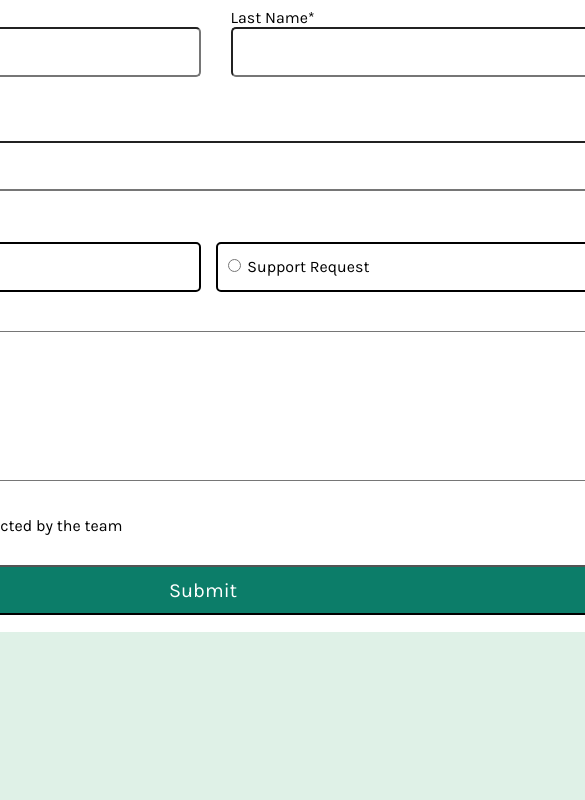
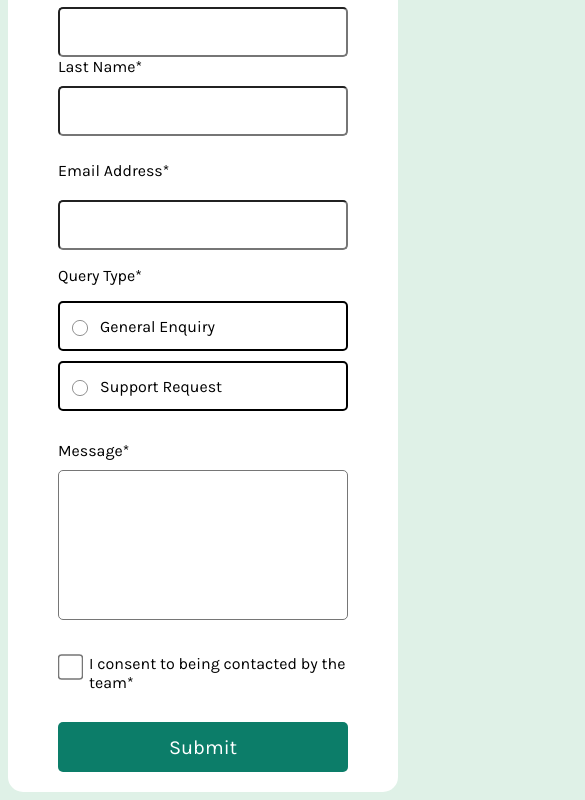
Before and after one commit to Stephen-254/Registration-form-validator, a plain HTML site: page index.html in a window 390 px wide. Shown: the part 278-1078 px from the top of the page, 585 px wide, since content can reach past the window. Before the commit the page ends 918 px from the top, so only its background shows below. Drawn offline with Linux system fonts and the light colour scheme.

Commit message:
styles complete, responsiveness complete, next step, validation

```diff
--- a/index.html
+++ b/index.html
@@ -64,7 +64,8 @@
       <div class="queries">
 
         <div class="query-one">
-          <input type="radio" name="one"> General Enquiry
+          <input type="radio" name="one" id="query-one">
+          <label for="query-one">General Enquiry</label>
         </div>
 
       <div class="query-two">
@@ -75,13 +76,16 @@
 
     <!--Message section-->
     <section class="message">
-      <p style="margin: 0;">Message*</p>
+      <p>Message*</p>
       <textarea name="message" id="messsage"></textarea>
     </section>
 
     <!--Terms and conditions-->
     <section class="terms">
-      <input type="checkbox"> I consent to being contacted by the team
+      <input type="checkbox" id="terms">
+      <label for="terms">
+        I consent to being contacted by the team*
+      </label>
     </section>
 
     <!--Submit Button-->
--- a/styles.css
+++ b/styles.css
@@ -30,7 +30,7 @@ header{
 
 #container{
    width: auto;
-   height: 750px;
+   height: 800px;
    background-color: white;
    border-radius: 15px;
 }
@@ -55,12 +55,19 @@ header{
     height: 50px;
     margin-right: 30px;
     border-radius: 5px;
+    font-size: 20px;
+}
+
+.firstname label,
+.lastname label{
+    margin-bottom: 10px;
 }
 
 .lastname input {
     width: 374px;
     height: 50px;
     border-radius: 5px;
+    font-size: 20px;
 }
 .email{
     display: flex;
@@ -71,6 +78,7 @@ header{
     height: 50px;
     margin-top: 20px;
     border-radius: 5px;
+    font-size: 20px;
 }
 
 .queries{
@@ -79,6 +87,8 @@ header{
 }
 
 .query-one{
+    display: flex;
+    align-items: center;
     border: 2px solid  black;
     margin-right: 15px;
     width: 400px;
@@ -87,22 +97,42 @@ header{
 }
 
 .query-one input{
-    margin-top: 15px;
     margin-left: 10px;
 }
 
+.query-one input[type="radio"] {
+    width: 20px;
+    height: 20px;
+    transform: scale(0.8);
+    margin-right: 10px;
+}
+
+.query-two input[type="radio"] {
+    width: 20px;
+    height: 20px;
+    transform: scale(0.8);
+    margin-right: 10px;
+}
+
 .query-two{
+    display: flex;
+    align-items: center;
     border: 2px solid  black;
     border-radius: 5px;
     width: 390px;
 }
 
+
 .query-two input{
-    margin-top: 15px;
     margin-left: 10px;
 }
 
+.message p{
+    margin-bottom: 10px;
+}
+
 .message textarea{
+    font-size: 20px;
     width: 100%;
     height: 150px;
     resize: none;
@@ -110,10 +140,18 @@ header{
 }
 
 .terms{
+    display: flex;
+    align-items: center;
     margin-top: 30px;
     margin-bottom: 30px;
 }
 
+.terms input[type="checkbox"] {
+    width: 20px;
+    height: 20px;
+    transform: scale(1);
+    margin-right: 10px;
+}
 
 .submit{
     display: flex;
@@ -129,4 +167,54 @@ header{
     border-radius: 5px;
     color: white;
     background-color: hsl(169, 82%, 27%);
+    border: 0;
 }
+
+.submit input:hover{
+    background-color: hsl(187, 24%, 22%);
+}
+
+
+@media (min-width: 320px) and (max-width: 780px) {
+    #container {
+        width: 100%;
+        height: auto;
+        padding: 20px;
+    }
+
+    header{
+        font-size: 15px;
+    }
+
+    .Names {
+        flex-direction: column;
+    }
+
+    .firstname input, .lastname input {
+        width: 100%;
+        margin-right: 0;
+    }
+
+    .queries {
+        flex-direction: column;
+    }
+
+    .query-one, .query-two {
+        width: 100%;
+        margin-right: 0;
+        margin-bottom: 10px;
+    }
+
+    .query-two{
+        height: 50px;
+    }
+
+    .terms {
+        align-items: flex-start;
+    }
+
+    .terms input[type="checkbox"] {
+        margin-bottom: 10px;
+        transform: scale(1.5);
+    }
+}
```
